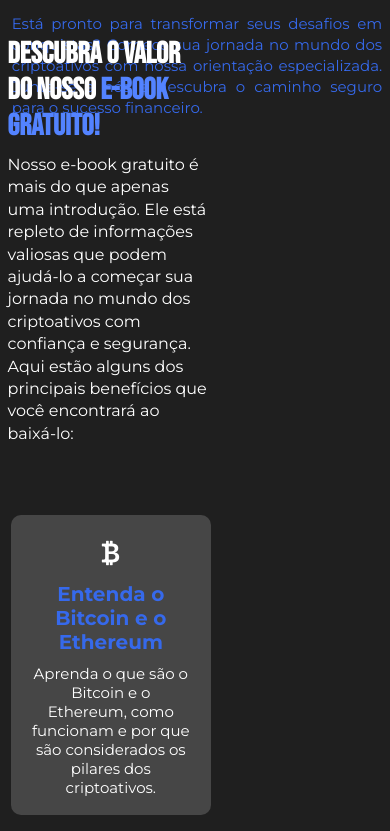
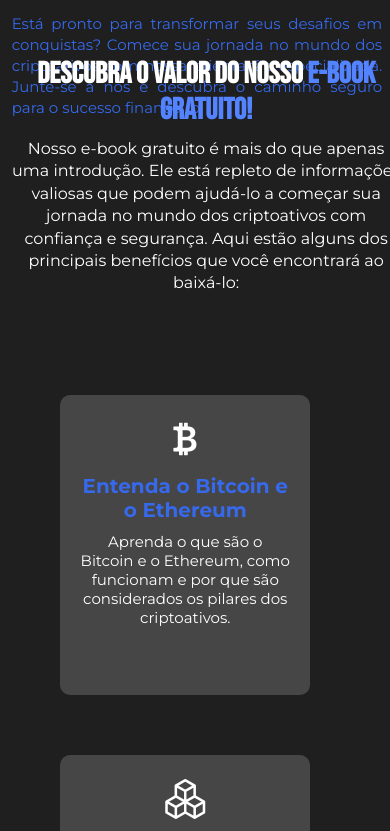
Before and after one commit to vini-j-pereira/do-zero-ao-investidor-crypto, a plain HTML site: page index.html in a window 390 px wide. Shown: the part 3380-4211 px from the top of the page. Drawn offline with nearby package versions, Linux system fonts and the light colour scheme.

Commit message:
commit_ resp ebook

```diff
--- a/resposivo.css
+++ b/resposivo.css
@@ -184,19 +184,20 @@
     }
 
     .container-ebook{
-        width: 64.5% !important;
+        width: 95% !important;
         height: 100% !important;
 
     }
 
     .title-ebook{
-        width: 200px !important;
+        width: 390px !important;
         margin-left: 3% !important;
         margin-right: 0 !important;
-        margin-top: 60px !important;
+        margin-top: 80px !important;
     }
 
     .title-ebook h2{
+        text-align: center;
         font-size: 30px !important;
         font-family: "Bebas Neue", sans-serif;
         margin-bottom: 10px;
@@ -205,33 +206,33 @@
 
     .title-ebook p{
         color: var(--color-white);
-        text-align: start !important;
+        text-align: center !important;
         line-height: 1.4 !important;
        }
 
        .box-ebook{
         display: flex;
         flex-direction: column;
-        align-items: start !important;
+        align-items: center !important;
         justify-content: center !important;
         width: 100%;
-        margin-top: 70px !important;
-        gap: 50px !important;
-        margin-left: 3% !important;
+        margin-top: 100px !important;
+        gap: 60px !important;
+        margin-left: 0 !important;
     }
 
     .box{
         background-color: #6e6e6e80;
         padding: 20px;
         border-radius: 10px;
-        width: 200px !important;
+        width: 250px !important;
         height: 300px !important;
         display: flex;
         flex-direction: column;
         align-items: center;
         transition: .3s ease-in-out;
         cursor: pointer;
-        margin-left: 1.3% !important;
+        margin-left: 0 !important;
 
     }
 
@@ -244,17 +245,13 @@
 
     .box i{
         color: var(--color-white);
-        font-size: 30px !important;
+        font-size: 40px !important;
     }
 
     .box p{
         color: var(--color-white);
         text-align: center !important;
         font-size: 15px !important;
-    }
-
-    .box:hover{
-        display: none !important;
     }
 
     .btn-ebook{
```
